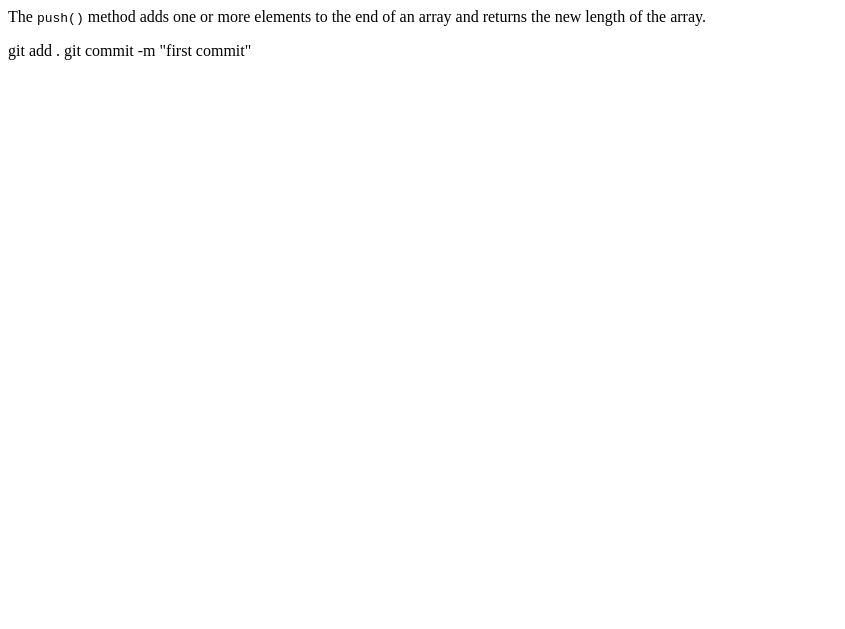
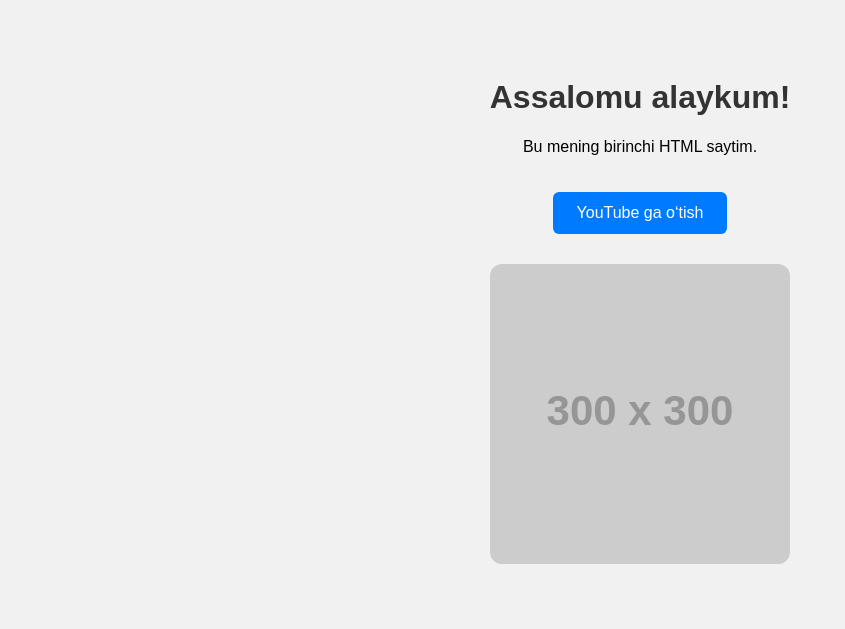
Before and after one commit to ronnie7799/first-project, a plain HTML site: page index.html in a window 1280 px wide. Shown: the whole page, without its empty margins (0-845 px from the left). Drawn offline with Linux system fonts and the light colour scheme; placeholder pictures from the web are drawn by us.

Commit message:
bir commit

```diff
--- a/index.html
+++ b/index.html
@@ -1,6 +1,46 @@
-<p>
-  The <code>push()</code> method adds one or more elements to the end of an
-  array and returns the new length of the array.
-</p>
-git add .
-git commit -m "first commit"
+
+<!DOCTYPE html>
+<html lang="en">
+<head>
+  <meta charset="UTF-8" />
+  <meta name="viewport" content="width=device-width, initial-scale=1.0" />
+  <title>Mening Birinchi Saytim</title>
+  <style>
+    body {
+      background-color: #f1f1f1;
+      font-family: Arial, sans-serif;
+      text-align: center;
+      padding: 50px;
+    }
+    h1 {
+      color: #333;
+    }
+    a.button {
+      display: inline-block;
+      margin-top: 20px;
+      padding: 12px 24px;
+      background-color: #007bff;
+      color: #fff;
+      text-decoration: none;
+      border-radius: 6px;
+    }
+    img {
+      margin-top: 30px;
+      width: 300px;
+      border-radius: 12px;
+    }
+  </style>
+</head>
+<body>
+
+  <h1>Assalomu alaykum!</h1>
+  <p>Bu mening birinchi HTML saytim.</p>
+  <a class="button" href="https://youtube.com" target="_blank">YouTube ga o‘tish</a>
+
+  <br />
+  <a href="https://example.com" target="_blank">
+    <img src="https://via.placeholder.com/300" alt="Namuna rasm" />
+  </a>
+
+</body>
+</html>
```
